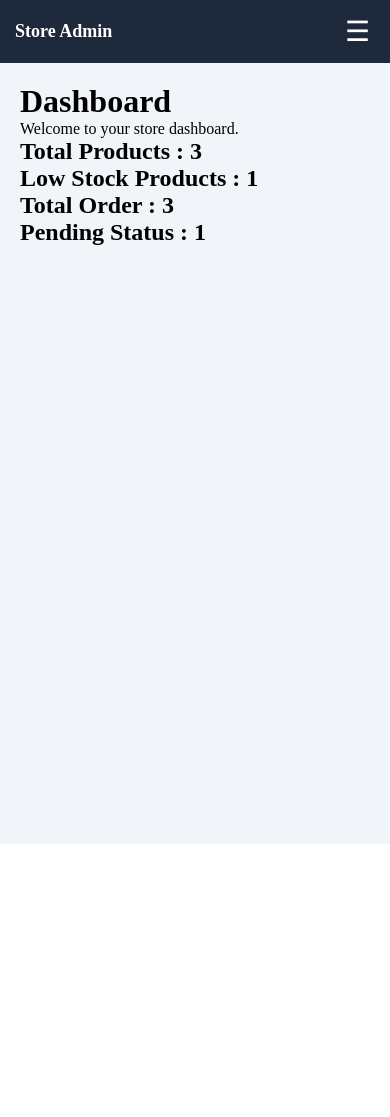
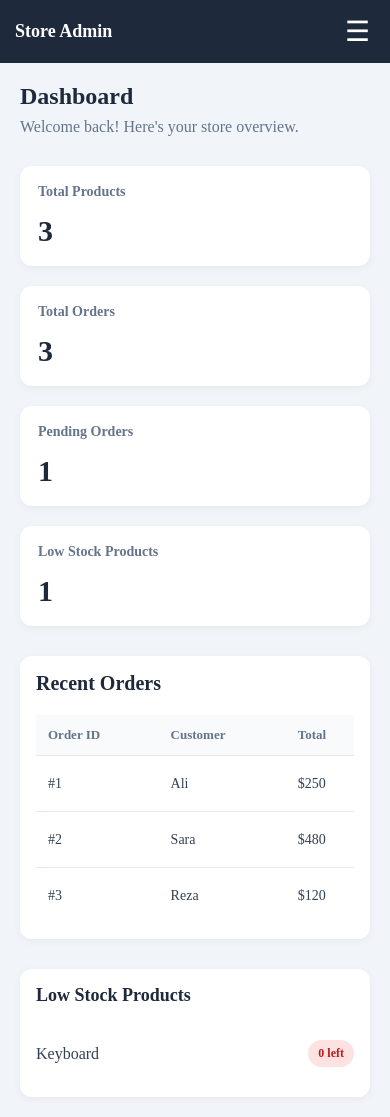
Before and after one commit to mahdisamanbari/inventory-management, a React (Vite) app: page /dashboard in a window 390 px wide. Before the commit the page ends 844 px from the top, so only its background shows below. Built offline with nearby package versions, Linux system fonts and the light colour scheme.

Commit message:
feat(dashboard): complete responsive dashboard UI

```diff
--- a/src/pages/Dashboard.jsx
+++ b/src/pages/Dashboard.jsx
@@ -1,26 +1,130 @@
 import { useContext } from "react";
 import { ProductsContext } from "../context/ProductsContext";
 import { OrdersContext } from "../context/OrdersContext";
+import styles from "./Dashboard.module.css";
+function Dashboard() {
+  const { products } = useContext(ProductsContext);
+  const { orders } = useContext(OrdersContext);
+  const lowStockProducts = products.filter((item) => item.quantity <= 5);
+  const pendingOrders = orders.filter((item) => item.status === "Pending");
+  return (
+    <div className={styles.dashboard}>
+      <div className={styles.dashboardHeader}>
+        <h1>Dashboard</h1>
+        <p>Welcome back! Here's your store overview.</p>
+      </div>
+      <div className={styles.statsGrid}>
+        <div className={styles.statCard}>
+          <h3>Total Products</h3>
+          <p>{products.length}</p>
+        </div>
+        <div className={styles.statCard}>
+          <h3>Total Orders</h3>
+          <p>{orders.length}</p>
+        </div>
+        <div className={styles.statCard}>
+          <h3>Pending Orders</h3>
+          <p>{pendingOrders.length}</p>
+        </div>
+        <div className={styles.statCard}>
+          <h3>Low Stock Products</h3>
+          <p>{lowStockProducts.length}</p>
+        </div>
+      </div>
+      {/* <div className={styles.recentOrders}>
+        <h2>Recent Orders</h2>
+        <div className={styles.orderHeader}>
+          <span>Order ID</span>
+          <span>Customer</span>
+          <span>Total</span>
+          <span>Status</span>
+        </div>
 
-function Dashboard() {
-  const {products} = useContext(ProductsContext)
-  const {orders} = useContext(OrdersContext)
-  const lowStockProducts = products.filter(item=>
-    item.quantity <= 5
-    )
-  const pendingOrders = orders.filter(item=>
-    item.status === "Pending"
-    )
-    return (
-      <div>
-        <h1>Dashboard</h1>
-        <p>Welcome to your store dashboard.</p>
-        <h2>Total Products : {products.length}</h2>
-        <h2>Low Stock Products : {lowStockProducts.length}</h2>
-        <h2> Total Order : {orders.length}</h2>
-        <h2>Pending Status : {pendingOrders.length}</h2>
+        <div className={styles.ordersList}>
+          {orders.length > 0 ? (
+            orders.slice(0, 5).map((order) => (
+              <div key={order.id} className={styles.orderItem}>
+                <span data-label="Order ID">#{order.id}</span>
+                <span data-label="Customer">{order.customer}</span>
+                <span data-label="Total">${order.total}</span>
+                <span
+                data-label="Status"
+                  className={`${styles.status} ${
+                    styles[order.status.toLowerCase()]
+                  }`}
+                >
+                  {order.status}
+                </span>
+              </div>
+            ))
+          ) : (
+            <p className={styles.emptyMessage}>No recent orders found.</p>
+          )}
+        </div>
+      </div> */}
+      <div className={styles.recentOrders}>
+  <h2>Recent Orders</h2>
+
+  <div className={styles.tableWrapper}>
+    <table className={styles.ordersTable}>
+      <thead>
+        <tr>
+          <th>Order ID</th>
+          <th>Customer</th>
+          <th>Total</th>
+          <th>Status</th>
+        </tr>
+      </thead>
+
+      <tbody>
+        {orders.length > 0 ? (
+          orders.slice(0, 5).map(order => (
+            <tr key={order.id}>
+              <td>#{order.id}</td>
+              <td>{order.customer}</td>
+              <td>${order.total}</td>
+              <td>
+                <span
+                  className={`${styles.status} ${
+                    styles[order.status.toLowerCase()]
+                  }`}
+                >
+                  {order.status}
+                </span>
+              </td>
+            </tr>
+          ))
+        ) : (
+          <tr>
+            <td colSpan="4" className={styles.emptyMessage}>
+              No recent orders found.
+            </td>
+          </tr>
+        )}
+      </tbody>
+    </table>
+  </div>
+</div>
+      <div className={styles.lowStockSection}>
+        <h2>Low Stock Products</h2>
+
+        <div className={styles.lowStockList}>
+          {lowStockProducts.length > 0 ? (
+            lowStockProducts.map((product) => (
+              <div key={product.id} className={styles.lowStockItem}>
+                <span>{product.name}</span>
+                <span className={styles.stockWarning}>
+                  {product.quantity} left
+                </span>
+              </div>
+            ))
+          ) : (
+            <p className={styles.emptyMessage}>No low stock products.</p>
+          )}
+        </div>
       </div>
-    );
-  }
+    </div>
+  );
+}
 
-  export default Dashboard;
+export default Dashboard;
--- /dev/null
+++ b/src/pages/Dashboard.module.css
@@ -0,0 +1,211 @@
+.dashboard {
+    display: flex;
+    flex-direction: column;
+    gap: 30px;
+  }
+
+  .dashboardHeader h1 {
+    font-size: 28px;
+    color: #1e293b;
+    margin-bottom: 8px;
+  }
+
+  .dashboardHeader p {
+    color: #64748b;
+  }
+
+  .statsGrid {
+    display: grid;
+    grid-template-columns: repeat(4, 1fr);
+    gap: 20px;
+  }
+
+  .statCard {
+    background-color: white;
+    padding: 24px;
+    border-radius: 12px;
+    box-shadow: 0 2px 8px rgba(0, 0, 0, 0.05);
+  }
+
+  .statCard h3 {
+    font-size: 14px;
+    color: #64748b;
+    margin-bottom: 14px;
+  }
+
+  .statCard p {
+    font-size: 30px;
+    font-weight: bold;
+    color: #1e293b;
+  }
+  .recentOrders {
+    background-color: white;
+    padding: 24px;
+    border-radius: 12px;
+    box-shadow: 0 2px 8px rgba(0, 0, 0, 0.05);
+  }
+
+  .recentOrders h2 {
+    font-size: 20px;
+    color: #1e293b;
+    margin-bottom: 20px;
+  }
+
+
+  .status {
+    display: inline-flex;
+    align-items: center;
+    justify-content: center;
+    gap: 7px;
+    width: 110px;
+    padding: 8px 12px;
+    border-radius: 20px;
+    font-size: 12px;
+    font-weight: 600;
+    justify-self: start;
+  }
+  .status::before {
+    content: "";
+    width: 6px;
+    height: 6px;
+    border-radius: 50%;
+    background-color: currentColor;
+  }
+
+  .pending {
+    background-color: #fef3c7;
+    color: #92400e;
+  }
+
+  .shipped {
+    background-color: #dbeafe;
+    color: #1e40af;
+  }
+
+  .delivered {
+    background-color: #dcfce7;
+    color: #166534;
+  }
+  .lowStockSection {
+    background-color: white;
+    padding: 24px;
+    border-radius: 12px;
+    box-shadow: 0 2px 8px rgba(0, 0, 0, 0.05);
+  }
+
+  .lowStockSection h2 {
+    font-size: 18px;
+    color: #1e293b;
+    margin-bottom: 20px;
+  }
+
+  .lowStockList {
+    display: flex;
+    flex-direction: column;
+  }
+
+  .lowStockItem {
+    display: flex;
+    justify-content: space-between;
+    align-items: center;
+    padding: 14px 0;
+    border-bottom: 1px solid #e2e8f0;
+    color: #334155;
+  }
+
+  .lowStockItem:last-child {
+    border-bottom: none;
+  }
+  .stockWarning {
+    background-color: #fee2e2;
+    color: #b91c1c;
+    padding: 6px 10px;
+    border-radius: 20px;
+    font-size: 12px;
+    font-weight: 600;
+  }
+  .emptyMessage {
+    color: #94a3b8;
+    font-size: 14px;
+    text-align: center;
+    padding: 24px 10px;
+  }
+
+  .tableWrapper {
+    width: 100%;
+    overflow-x: auto;
+  }
+
+  .ordersTable {
+    width: 100%;
+    border-collapse: collapse;
+    text-align: left;
+  }
+
+  .ordersTable th {
+    padding: 14px 16px;
+    color: #64748b;
+    font-size: 13px;
+    font-weight: 600;
+    background-color: #f8fafc;
+    border-bottom: 1px solid #e2e8f0;
+  }
+
+  .ordersTable td {
+    padding: 16px;
+    color: #334155;
+    font-size: 14px;
+    border-bottom: 1px solid #e2e8f0;
+  }
+
+  .ordersTable tbody tr:last-child td {
+    border-bottom: none;
+  }
+
+  .ordersTable tbody tr:hover {
+    background-color: #f8fafc;
+  }
+  @media (max-width: 1024px) {
+    .statsGrid {
+      grid-template-columns: repeat(2, 1fr);
+    }
+  }
+
+  @media (max-width: 600px) {
+
+      .statsGrid {
+        grid-template-columns: 1fr;
+      }
+
+
+
+      .recentOrders,
+      .lowStockSection {
+        padding: 16px;
+      }
+
+      .dashboardHeader h1 {
+        font-size: 24px;
+      }
+
+      .statCard {
+        padding: 18px;
+      }
+
+
+
+
+      .tableWrapper {
+        overflow-x: auto;
+      }
+
+      .ordersTable {
+        min-width: 550px;
+      }
+
+      .ordersTable th,
+      .ordersTable td {
+        padding: 12px;
+        white-space: nowrap;
+      }
+  }
```
